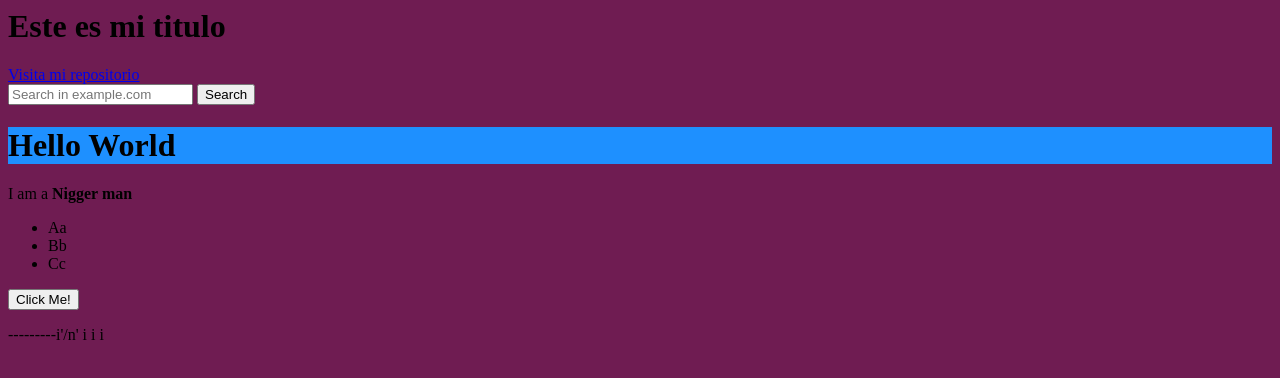
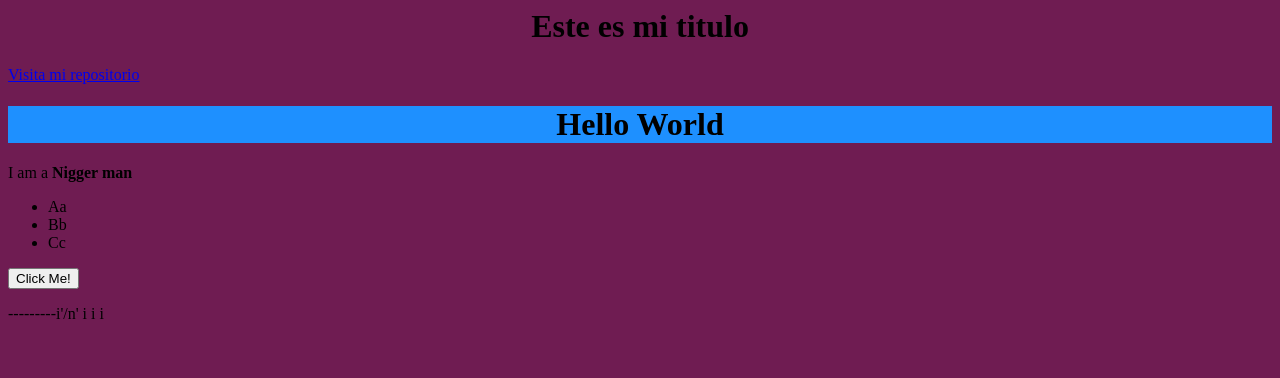
Before and after one commit to JoseFernandez1421/JoseFernandez1421.github.io, a plain HTML site: page index.html in a window 1280 px wide. Drawn offline with Linux system fonts and the light colour scheme.

Commit message:
Update index.html

```diff
--- a/index.html
+++ b/index.html
@@ -8,17 +8,26 @@ function myFunction() {
 }
 </script>
 <title>Mi primera pagina web </title>
-</head>
+<style>
+h1 {
+  text-align: center;
+}
+
+h2 {
+  text-align: left;
+}
+
+h3 {
+  text-align: right;
+}
+</style>
+	</head>
 <h1>Este es mi titulo</h1>
 <body bgcolor="#6F1C52
 ">
 <a href="https://github.com/JoseFernandez1421/JoseFernandez1421.git">Visita mi repositorio</a>
 
-<form action="https://www.google.com/search" class="searchform" method="get" name="searchform" target="_blank">
-<input name="sitesearch" type="hidden" value="example.com">
-<input autocomplete="on" class="form-control search" name="q" placeholder="Search in example.com" required="required"  type="text">
-<button class="button" type="submit">Search</button>
-</form>
+
 
 <h1 style="background-color:DodgerBlue;">Hello World</h1>
 <p>I am a <strong>Nigger man</strong></p>
```
